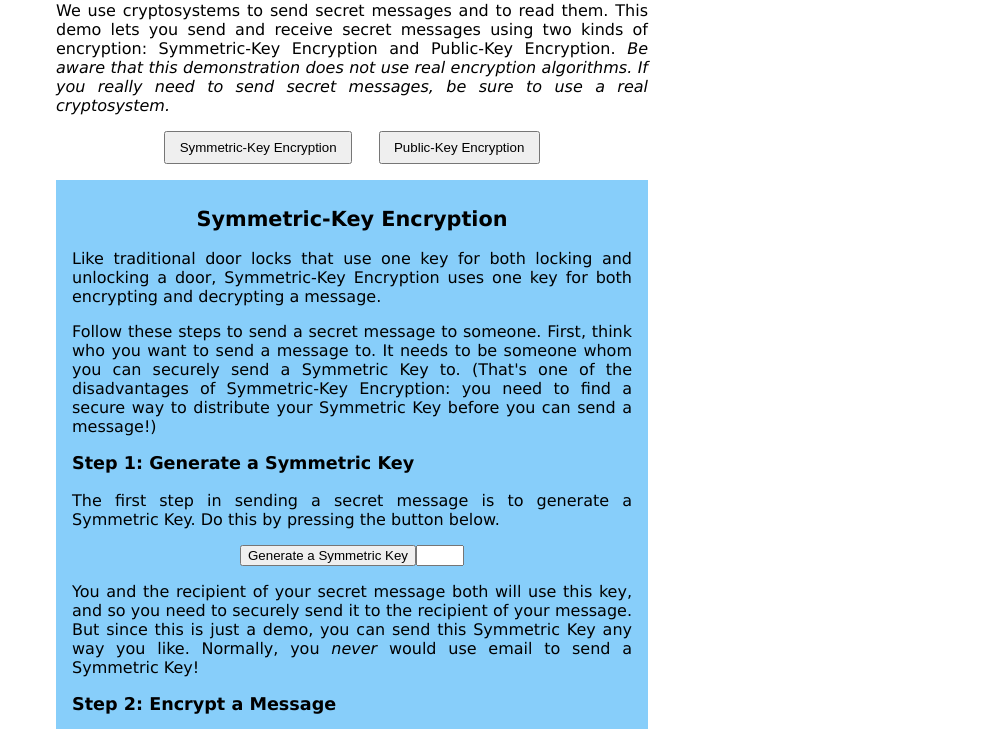
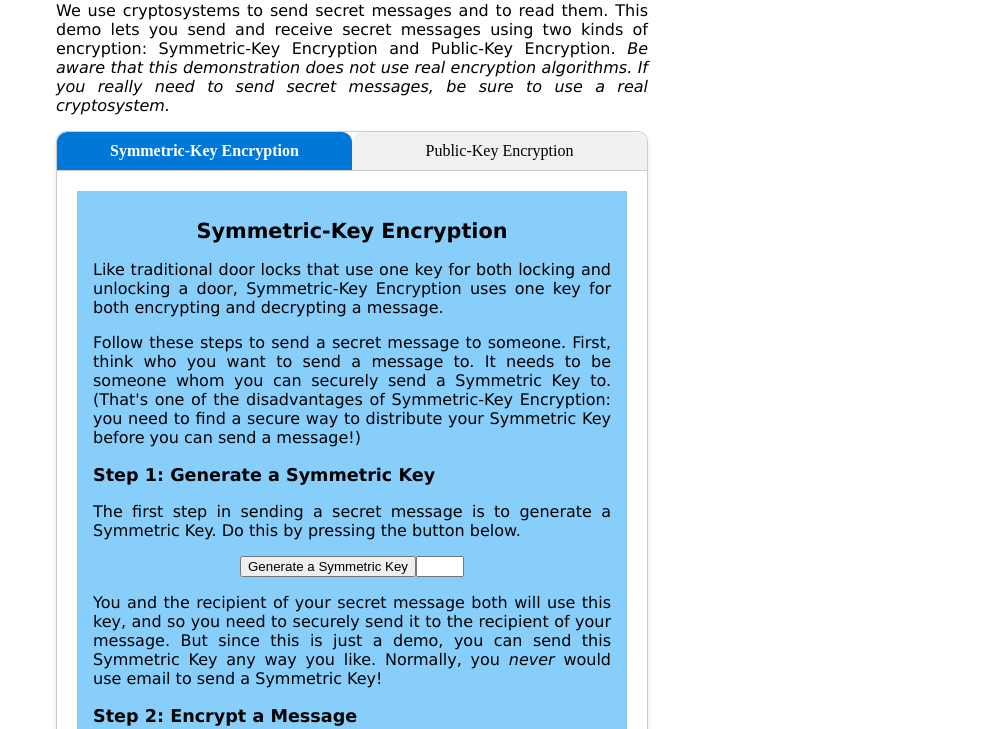
Before and after one commit to jpeletier/cryptosystem-demo, a plain HTML site: page index.html in a window 1280 px wide. Shown: the part 116-845 px from the top of the page, without its empty margins (288-1280 px from the left). Drawn offline with Linux system fonts and the light colour scheme.

Commit message:
Style tabs

```diff
--- a/index.html
+++ b/index.html
@@ -78,7 +78,6 @@ Multi-language support, translation to Spanish and and tabbed layout by Javier P
             font-family: "Lucida Sans Unicode", "Lucida Grande", sans-serif;
             font-weight: normal;
             font-size: 1em;
-            width: 35em;
             text-align: justify;
         }
 
@@ -86,7 +85,6 @@ Multi-language support, translation to Spanish and and tabbed layout by Javier P
             font-family: "Lucida Sans Unicode", "Lucida Grande", sans-serif;
             font-weight: normal;
             font-size: 1em;
-            width: 37em;
             text-align: justify;
         }
 
@@ -106,29 +104,47 @@ Multi-language support, translation to Spanish and and tabbed layout by Javier P
             width: 3em;
         }
 
+        .tab-container {
+            border: 1px solid #ccc;
+            border-radius: 10px;
+            overflow: hidden;
+            background: #fff;
+            box-shadow: 0 4px 6px rgba(0, 0, 0, 0.1);
+        }
+
+        .tabs {
+            display: flex;
+            border-bottom: 1px solid #ccc;
+        }
+
         .tab {
+            flex: 1;
+            text-align: center;
+            padding: 10px 0;
+            cursor: pointer;
+            background-color: #f1f1f1;
+            border-radius: 10px 10px 0 0;
+            transition: background-color 0.3s;
+        }
+
+        .tab.active {
+            background-color: #0078d7;
+            color: white;
+            font-weight: bold;
+        }
+
+        .tab-content {
+            padding: 20px;
             display: none;
         }
 
-        .tab.active {
+        .tab-content.active {
             display: block;
-        }
-
-        .tab-buttons {
-            display: flex;
-            justify-content: center;
-            margin-bottom: 1em;
-        }
-
-        .tab-buttons button {
-            margin: 0 1em;
-            padding: 0.5em 1em;
-            cursor: pointer;
         }
 
         .language-selector {
             display: flex;
-            justify-content: center;
+            justify-content: right;
             margin-bottom: 1em;
         }
 
@@ -154,38 +170,6 @@ Multi-language support, translation to Spanish and and tabbed layout by Javier P
 
         // The algorithms used are based on a fixed permutation network and a
         // shift cipher that rotates over the 95 printable ASCII characters.
-
-        function check_javascript_is_enabled() {
-            document.getElementById('div_please_enable_javascript').style.display =
-                "none";
-        }
-
-        const validLanguages = ["en", "es"];
-        const defaultLanguage = "en";
-
-        function getLanguageCode() {
-            // Get the browser's language (e.g., 'en', 'es-ES', 'es-MX')
-            const browserLanguage = navigator.language || navigator.userLanguage;
-
-            // Extract the primary language code (e.g., 'es' from 'es-ES')
-            const lang = browserLanguage.split("-")[0];
-
-            // Check if the primary language is in the validLanguages list
-            if (validLanguages.includes(lang)) {
-                return lang;
-            }
-
-            // Return the default language if no match is found
-            return defaultLanguage;
-        }
-
-        function init() {
-            check_javascript_is_enabled();
-            var lang = getLanguageCode();
-            switchLanguage(lang);
-            document.getElementById('language').value = lang;
-        }
-
 
         var permutation = [0, 13, 26, 39, 52, 65, 78, 91, 7, 20, 33, 46, 59, 72, 85,
             1, 14, 27, 40, 53, 66, 79, 92, 8, 21, 34, 47, 60, 73, 86, 2, 15, 28, 41,
@@ -349,12 +333,32 @@ Multi-language support, translation to Spanish and and tabbed layout by Javier P
             document.pk.verified_message.value =
                 shift_permute(ciphertext, shift_amount);
         }
+    </script>
+    <script type="text/javascript">
+        /* User interface */
 
-        function switchTab(tabId) {
-            document.querySelectorAll('.tab').forEach(tab => {
-                tab.classList.remove('active');
-            });
-            document.getElementById(tabId).classList.add('active');
+        function check_javascript_is_enabled() {
+            document.getElementById('div_please_enable_javascript').style.display =
+                "none";
+        }
+
+        const validLanguages = ["en", "es"];
+        const defaultLanguage = "en";
+
+        function getLanguageCode() {
+            // Get the browser's language (e.g., 'en', 'es-ES', 'es-MX')
+            const browserLanguage = navigator.language || navigator.userLanguage;
+
+            // Extract the primary language code (e.g., 'es' from 'es-ES')
+            const lang = browserLanguage.split("-")[0];
+
+            // Check if the primary language is in the validLanguages list
+            if (validLanguages.includes(lang)) {
+                return lang;
+            }
+
+            // Return the default language if no match is found
+            return defaultLanguage;
         }
 
         function switchLanguage(lang) {
@@ -381,18 +385,51 @@ Multi-language support, translation to Spanish and and tabbed layout by Javier P
                 }
             });
         }
+
+        document.addEventListener('DOMContentLoaded', () => {
+
+        });
+
+        function initTabs() {
+            const tabs = document.querySelectorAll('.tab');
+            const contents = document.querySelectorAll('.tab-content');
+
+            tabs.forEach(tab => {
+                tab.addEventListener('click', () => {
+                    // Remove active class from all tabs and contents
+                    tabs.forEach(t => t.classList.remove('active'));
+                    contents.forEach(c => c.classList.remove('active'));
+
+                    // Add active class to the clicked tab and corresponding content
+                    tab.classList.add('active');
+                    document.getElementById(`tab-${tab.dataset.tab}`).classList.add('active');
+                });
+            });
+        }
+
+        function initLanguages() {
+            var lang = getLanguageCode();
+            switchLanguage(lang);
+            document.getElementById('language').value = lang;
+        }
+
+        function init() {
+            check_javascript_is_enabled();
+            initLanguages();
+            initTabs();
+        }
     </script>
 </head>
 
 <body onload="init();">
-    <div class="centered">
     <div class="language-selector">
-            <label for="language">Language:&nbsp;</label>
+        <label for="language" style="padding-top: 5px">Language:&nbsp;</label>
         <select id="language" onchange="switchLanguage(this.value)">
-                <option value="es" selected>Español</option>
-                <option value="en">English</option>
+            <option value="en" selected>English</option>
+            <option value="es">Español</option>
         </select>
     </div>
+    <div class="centered">
         <div>
             <h1 class="lang-en">Cryptosystem Demo</h1>
             <h1 class="lang-es">Demostración de Criptosistema</h1>
@@ -415,17 +452,18 @@ Multi-language support, translation to Spanish and and tabbed layout by Javier P
                     un criptosistema real.</i>
             </p>
         </div>
-        <div class="tab-buttons">
-            <button onclick="switchTab('symmetric-key')"><span class="lang-en">Symmetric-Key Encryption</span><span
-                    class="lang-es">Cifrado de clave simétrica</span></button>
-            <button onclick="switchTab('public-key')"><span class="lang-en">Public-Key Encryption</span><span
-                    class="lang-es">Cifrado de clave pública</span></button>
-        </div>
-        <div id="symmetric-key" class="tab active">
         <div align="left" id="div_please_enable_javascript" style="width: 36em;
 display: block; background-color: #aa0000; padding: 3px; color: #FFFFFF;
 text-align: center; margin-left: auto; margin-right: auto;">Javascript is
             disabled. Please enable Javscript for the buttons below to work.</div>
+        <div class="tab-container">
+            <div class="tabs">
+                <div class="tab active" data-tab="1"><span class="lang-en">Symmetric-Key Encryption</span><span
+                        class="lang-es">Cifrado de clave simétrica</span></div>
+                <div class="tab" data-tab="2"><span class="lang-en">Public-Key Encryption</span><span
+                        class="lang-es">Cifrado de clave pública</span></div>
+            </div>
+            <div class="tab-content active" id="tab-1">
                 <form name="sk" action="./index.html">
 
                     <table border="0">
@@ -486,9 +524,11 @@ text-align: center; margin-left: auto; margin-right: auto;">Javascript is
                                 <p class="lang-es">
                                     Tú y el destinatario de tu mensaje secreto usarán esta clave, por lo que
                                     necesitas enviarla de forma segura al destinatario de tu mensaje.
-                                Pero como esto es solo una demostración, puedes enviar esta Clave Simétrica de cualquier
+                                    Pero como esto es solo una demostración, puedes enviar esta Clave Simétrica de
+                                    cualquier
                                     manera que desees.
-                                Normalmente, <i>nunca</i> usarías el correo electrónico para enviar una Clave Simétrica!
+                                    Normalmente, <i>nunca</i> usarías el correo electrónico para enviar una Clave
+                                    Simétrica!
                                 </p>
                                 <h3 class="lang-en">Step 2: Encrypt a Message</h3>
                                 <h3 class="lang-es">Paso 2: Cifrar un Mensaje</h3>
@@ -528,13 +568,15 @@ text-align: center; margin-left: auto; margin-right: auto;">Javascript is
                                                         Key:</span><span class="lang-es">Clave Simétrica:</span></label>
                                             </td>
                                             <td class="left"><input type="text" class="key"
-                                                id="symmetric_key_for_encryption" name="symmetric_key_for_encryption" />
+                                                    id="symmetric_key_for_encryption"
+                                                    name="symmetric_key_for_encryption" />
                                             </td>
                                         </tr>
                                         <tr>
                                             <td>&nbsp;</td>
                                             <td class="left"><input type="button" id="encrypt_using_symmetric_key"
-                                                name="encrypt_using_symmetric_key" value="Encrypt Using Symmetric Key"
+                                                    name="encrypt_using_symmetric_key"
+                                                    value="Encrypt Using Symmetric Key"
                                                     data-lang-en="Encrypt Using Symmetric Key"
                                                     data-lang-es="Cifrar usando Clave Simétrica"
                                                     onclick="encrypt_using_symmetric_key_action()" /></td>
@@ -599,19 +641,22 @@ text-align: center; margin-left: auto; margin-right: auto;">Javascript is
                                                         Key:</span><span class="lang-es">Clave Simétrica:</span></label>
                                             </td>
                                             <td class="left"><input type="text" class="key"
-                                                id="symmetric_key_for_decryption" name="symmetric_key_for_decryption" />
+                                                    id="symmetric_key_for_decryption"
+                                                    name="symmetric_key_for_decryption" />
                                             </td>
                                         </tr>
                                         <tr>
                                             <td>&nbsp;</td>
                                             <td class="left"><input type="button" id="decrypt_using_symmetric_key"
-                                                name="decrypt_using_symmetric_key" value="Decrypt Using Symmetric Key"
+                                                    name="decrypt_using_symmetric_key"
+                                                    value="Decrypt Using Symmetric Key"
                                                     data-lang-en="Decrypt Using Symmetric Key"
                                                     data-lang-es="Descifrar usando Clave Simétrica"
                                                     onclick="decrypt_using_symmetric_key_action()" /></td>
                                         </tr>
                                         <tr>
-                                        <td class="right"><label for="plaintext_of_decryption_using_symmetric_key"><span
+                                            <td class="right"><label
+                                                    for="plaintext_of_decryption_using_symmetric_key"><span
                                                         class="lang-en">Plaintext
                                                         of Message:</span><span class="lang-es">Texto plano del
                                                         mensaje:</span></label></td>
@@ -667,8 +712,9 @@ text-align: center; margin-left: auto; margin-right: auto;">Javascript is
                         inesperado que cualquier clave pública pueda ayudar con la seguridad de alguna manera.
                     </p>
                 </form>
+
             </div>
-        <div id="public-key" class="tab">
+            <div class="tab-content" id="tab-2">
                 <form name="pk" action="./index.html">
                     <table border="0">
                         <tr>
@@ -710,8 +756,10 @@ text-align: center; margin-left: auto; margin-right: auto;">Javascript is
                                                     data-lang-en="Generate a Public/Private Key Pair"
                                                     data-lang-es="Generar un Par de Claves Pública/Privada"
                                                     onclick="generate_public_private_keys_action()" /></td>
-                                        <td class="right"><label for="generated_public_key"><span class="lang-en">Public
-                                                    Key:</span><span class="lang-es">Clave Pública:</span></label></td>
+                                            <td class="right"><label for="generated_public_key"><span
+                                                        class="lang-en">Public
+                                                        Key:</span><span class="lang-es">Clave Pública:</span></label>
+                                            </td>
                                             <td class="left"><input type="text" class="key" id="generated_public_key"
                                                     name="generated_public_key" /></td>
                                         </tr>
@@ -781,15 +829,16 @@ text-align: center; margin-left: auto; margin-right: auto;">Javascript is
                                             <td class="right"><label for="plaintext_to_be_signed"><span
                                                         class="lang-en">Plaintext:</span><span class="lang-es">Texto
                                                         plano:</span></label></td>
-                                        <td class="left"><input type="text" class="message" id="plaintext_to_be_signed"
-                                                name="plaintext_to_be_signed" /></td>
+                                            <td class="left"><input type="text" class="message"
+                                                    id="plaintext_to_be_signed" name="plaintext_to_be_signed" /></td>
                                         </tr>
                                         <tr>
                                             <td class="right"><label for="private_key_to_sign_message"><span
                                                         class="lang-en">Sender's Private
                                                         Key:</span><span class="lang-es">Clave Privada del
                                                         Remitente:</span></label></td>
-                                        <td class="left"><input type="text" class="key" id="private_key_to_sign_message"
+                                            <td class="left"><input type="text" class="key"
+                                                    id="private_key_to_sign_message"
                                                     name="private_key_to_sign_message" /></td>
                                         </tr>
                                         <tr>
@@ -802,7 +851,8 @@ text-align: center; margin-left: auto; margin-right: auto;">Javascript is
                                         </tr>
                                         <tr>
                                             <td class="right"><label for="signed_message"><span class="lang-en">Signed
-                                                    Message:</span><span class="lang-es">Mensaje firmado:</span></label>
+                                                        Message:</span><span class="lang-es">Mensaje
+                                                        firmado:</span></label>
                                             </td>
                                             <td class="left"><input type="text" class="message" id="signed_message"
                                                     name="signed_message" /></td>
@@ -818,7 +868,8 @@ text-align: center; margin-left: auto; margin-right: auto;">Javascript is
                                     because they can decrypt it using <i>only</i> your Public Key.
                                 </p>
                                 <p class="lang-es">
-                                ¿Cómo es esto seguro? ¡<i>Cualquiera</i> puede obtener tu Clave Pública y descifrar el
+                                    ¿Cómo es esto seguro? ¡<i>Cualquiera</i> puede obtener tu Clave Pública y descifrar
+                                    el
                                     texto cifrado! Sí, y esa es la idea. Firmar un mensaje no
                                     lo <i>protege</i>.
                                     Después de que <i>firmes</i> un mensaje con tu Clave Privada,
@@ -834,7 +885,8 @@ text-align: center; margin-left: auto; margin-right: auto;">Javascript is
                                     Public Key, it can be decrypted only using the matching Private Key.
                                 </p>
                                 <p class="lang-es">
-                                Al enviar un mensaje a alguien, cifralo usando la <i>Clave Pública</i> de esa persona.
+                                    Al enviar un mensaje a alguien, cifralo usando la <i>Clave Pública</i> de esa
+                                    persona.
                                     Recuerda que un mensaje nunca puede ser descifrado usando la misma clave que
                                     lo cifró, y por lo tanto, una vez que un mensaje se cifra con la
                                     Clave Pública de alguien, solo puede ser descifrado usando la Clave Privada
@@ -845,10 +897,12 @@ text-align: center; margin-left: auto; margin-right: auto;">Javascript is
                                         <tr>
                                             <td class="right"><label for="plaintext_to_be_encrypted"><span
                                                         class="lang-en">Plaintext
-                                                    or Signed Message:</span><span class="lang-es">Texto plano o mensaje
+                                                        or Signed Message:</span><span class="lang-es">Texto plano o
+                                                        mensaje
                                                         firmado:</span></label></td>
                                             <td class="left"><input type="text" class="message"
-                                                id="plaintext_to_be_encrypted" name="plaintext_to_be_encrypted" /></td>
+                                                    id="plaintext_to_be_encrypted" name="plaintext_to_be_encrypted" />
+                                            </td>
                                         </tr>
                                         <tr>
                                             <td class="right"><label for="public_key_to_encrypt_message"><span
@@ -906,8 +960,8 @@ text-align: center; margin-left: auto; margin-right: auto;">Javascript is
                                             <td class="right"><label for="message_to_be_decrypted"><span
                                                         class="lang-en">Ciphertext:</span><span class="lang-es">Texto
                                                         cifrado:</span></label></td>
-                                        <td class="left"><input type="text" class="message" id="message_to_be_decrypted"
-                                                name="message_to_be_decrypted" /></td>
+                                            <td class="left"><input type="text" class="message"
+                                                    id="message_to_be_decrypted" name="message_to_be_decrypted" /></td>
                                         </tr>
                                         <tr>
                                             <td class="right"><label for="private_key_to_decrypt_message"><span
@@ -927,8 +981,10 @@ text-align: center; margin-left: auto; margin-right: auto;">Javascript is
                                                     onclick="decrypt_using_your_private_key()" /></td>
                                         </tr>
                                         <tr>
-                                        <td class="right"><label for="decrypted_message"><span class="lang-en">Plaintext
-                                                    or Signed Message:</span><span class="lang-es">Texto plano o mensaje
+                                            <td class="right"><label for="decrypted_message"><span
+                                                        class="lang-en">Plaintext
+                                                        or Signed Message:</span><span class="lang-es">Texto plano o
+                                                        mensaje
                                                         firmado:</span></label></td>
                                             <td class="left"><input type="text" class="message" id="decrypted_message"
                                                     name="decrypted_message" /></td>
@@ -957,11 +1013,12 @@ text-align: center; margin-left: auto; margin-right: auto;">Javascript is
                                     <table border="0">
                                         <tr>
                                             <td class="right"><label for="message_to_be_verified"><span
-                                                    class="lang-en">Signed Message:</span><span class="lang-es">Mensaje
+                                                        class="lang-en">Signed Message:</span><span
+                                                        class="lang-es">Mensaje
                                                         firmado:</span></label>
                                             </td>
-                                        <td class="left"><input type="text" class="message" id="message_to_be_verified"
-                                                name="message_to_be_verified" /></td>
+                                            <td class="left"><input type="text" class="message"
+                                                    id="message_to_be_verified" name="message_to_be_verified" /></td>
                                         </tr>
                                         <tr>
                                             <td class="right"><label for="public_key_to_verify_signature"><span
@@ -1101,6 +1158,7 @@ text-align: center; margin-left: auto; margin-right: auto;">Javascript is
                     </p>
                 </form>
             </div>
+        </div>
         <hr />
         <p>
             Copyright &copy; 2014&ndash;2023 Kerry Veenstra<br />
```
Lines whose indentation alone changed are shown as unchanged.
